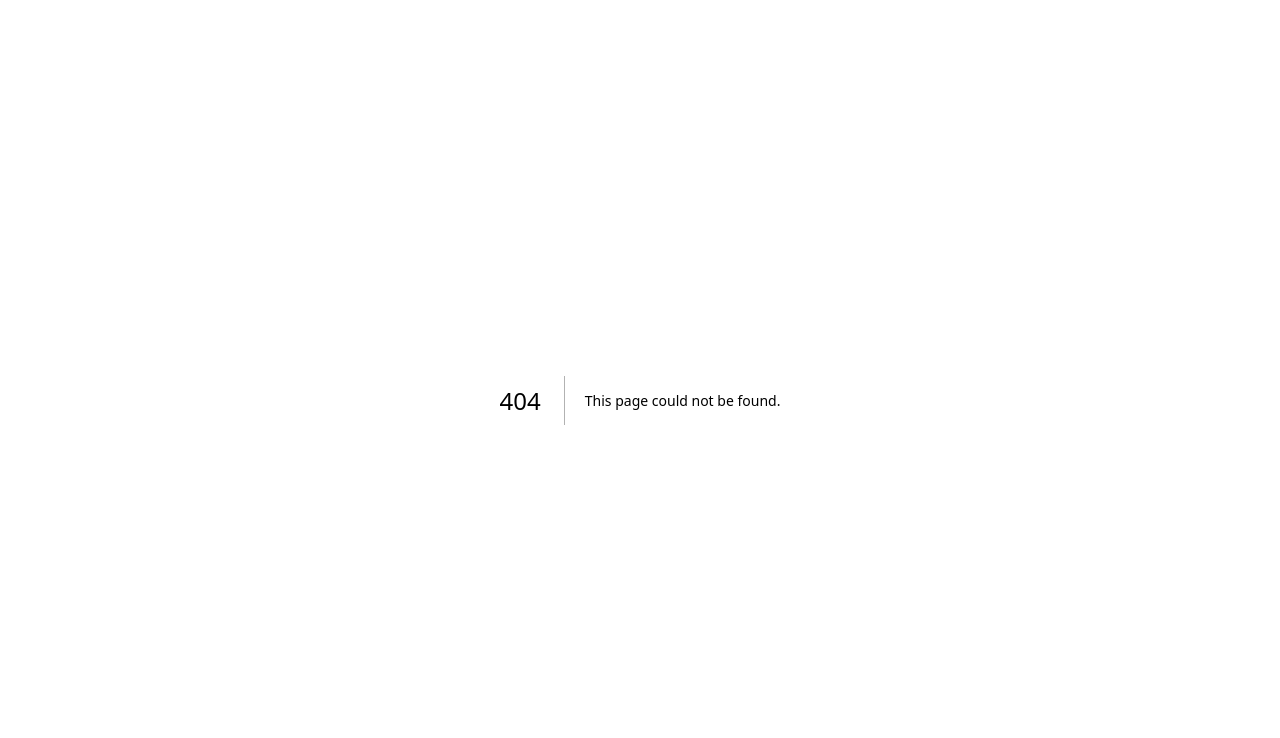
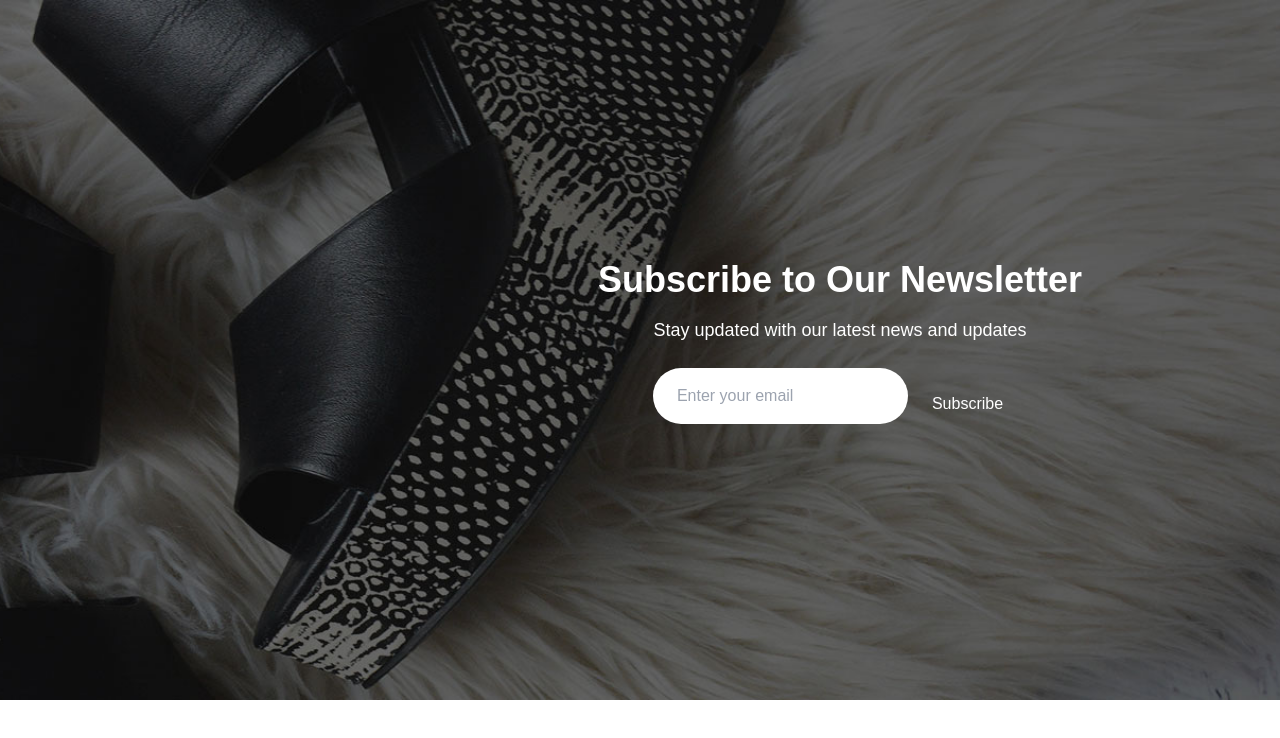
Before and after one commit to Apex10A/drip-republic, a Next.js app: page /Subscribe in a window 1280 px wide. Before the commit this address had no page. Shown: the top 738 px of the page. Built offline with nearby package versions, Linux system fonts and the light colour scheme.

Commit message:
feat/created newsletter page

```diff
--- /dev/null
+++ b/src/app/(landing-page)/Subscribe/page.tsx
@@ -0,0 +1,28 @@
+import React from 'react';
+
+const Page = () => {
+  return (
+    <div
+      className="relative min-h-[700px] bg-cover bg-center py-20 flex flex-col items-center justify-center text-center"
+      style={{ backgroundImage: "url('/img_4.jpg')" }}
+    >
+      <div className="" />
+      <div className="relative z-10 text-white flex flex-col items-center translate-x-[200px]">
+        <h1 className="text-4xl font-bold mb-4">Subscribe to Our Newsletter</h1>
+        <p className="text-lg mb-6">Stay updated with our latest news and updates</p>
+        <div className="max-w-md flex">
+          <input
+            type="email"
+            placeholder="Enter your email"
+            className="w-full px-6 py-4 mb-4 rounded-[30px] text-black"
+          />
+          <button className=" px-6 py-2 rounded hover:bg-blue-700">
+            Subscribe
+          </button>
+        </div>
+      </div>
+    </div>
+  );
+};
+
+export default Page;
--- a/src/app/(landing-page)/products/page.tsx
+++ b/src/app/(landing-page)/products/page.tsx
@@ -495,9 +495,9 @@ const ProductPage = () => {
 
           <div className='flex w-full items-center'>
           <hr className='w-full bg-[#3F3F3F] '/>
-          {/* <div className='bg-[#EAEAEA] rounded-full px-3 py-3 ml-5'>
+          <div className='bg-[#EAEAEA] rounded-full px-3 py-3 ml-5'>
           <ShoppingCart className="w-5 h-5 text-[#A9A9A9]" />
-          </div> */}
+          </div>
           </div>
 
           <p className="font-bold">${product.price}</p>
--- a/src/app/page.tsx
+++ b/src/app/page.tsx
@@ -3,6 +3,7 @@ import Header from "@/components/layout/header/page"
 import Home from "@/app/(landing-page)/home/page"
 import Products from "@/app/(landing-page)/products/page"
 import Values from '@/app/(landing-page)/values/page'
+import Subscribe from '@/app/(landing-page)/Subscribe/page'
 
 const page = () => {
   return (
@@ -11,6 +12,7 @@ const page = () => {
       <Home/>
       <Values/>
       <Products/>
+      <Subscribe/>
     </div>
   )
 }
```
